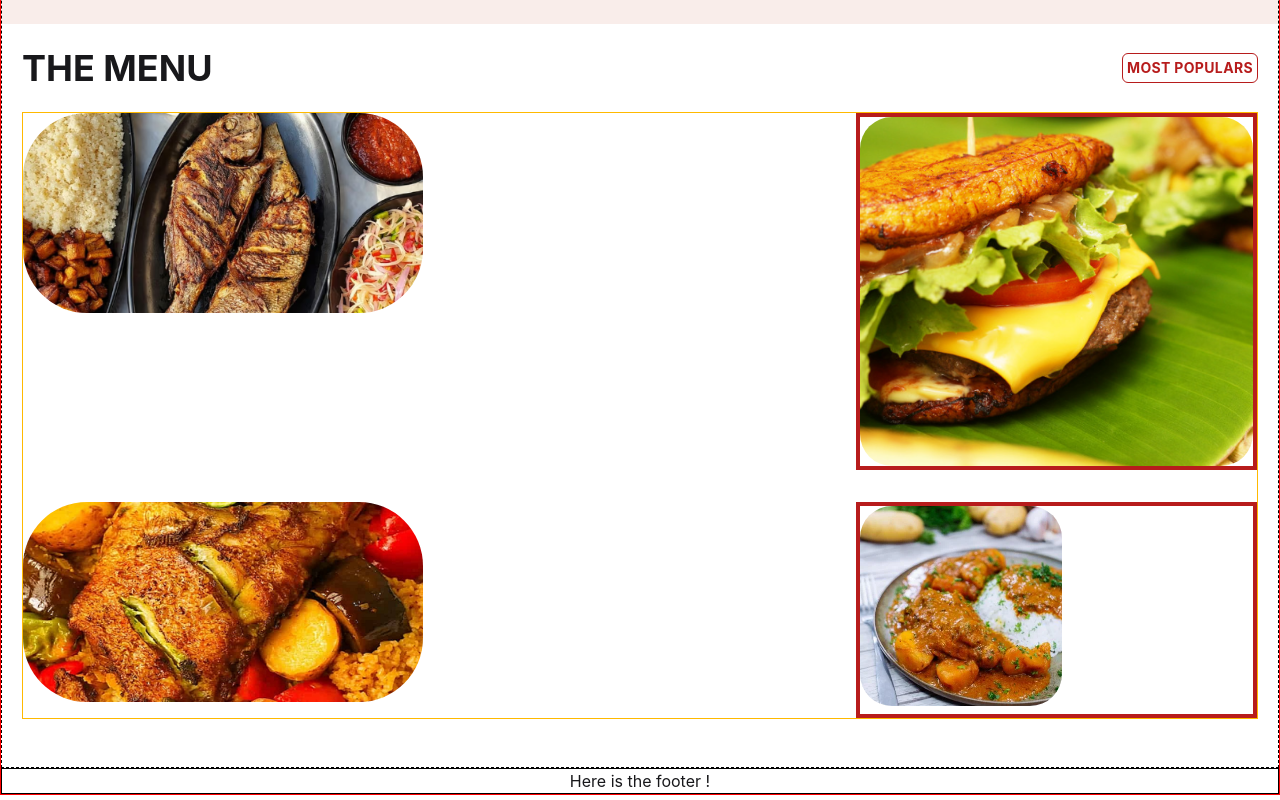
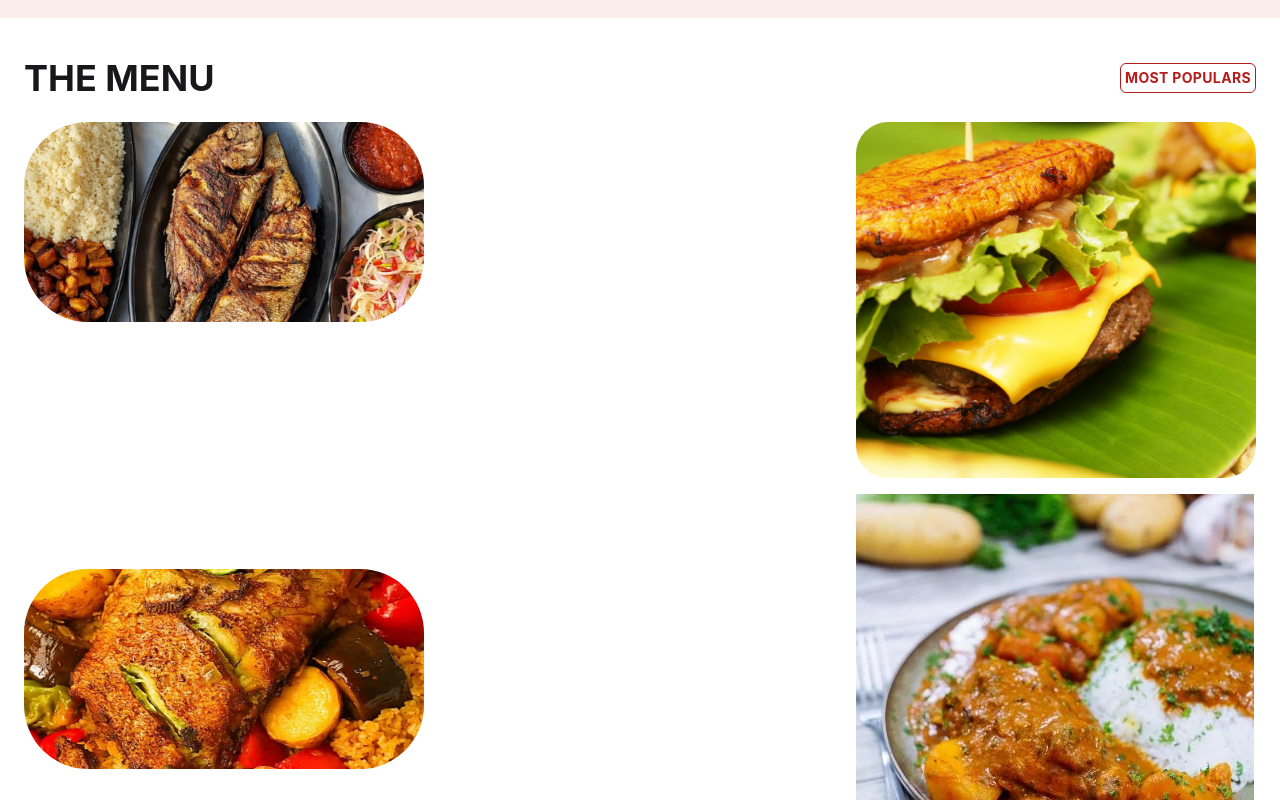
Before and after one commit to trab-ml/spicyfood, a Vue app: page / in a window 1280 px wide. Shown: the part 1780-2580 px from the top of the page. Built offline with nearby package versions, Linux system fonts and the light colour scheme.

Commit message:
Adjust the menu and Clean up

```diff
--- a/src/App.vue
+++ b/src/App.vue
@@ -1,9 +1,9 @@
 <template>
-    <Header class="border border-solid border-black text-center" />
-    <main class="border border-dashed border-black text-center">
+    <Header />
+    <main>
         <RouterView />
     </main>
-    <Footer class="border border-solid border-black text-center" />
+    <Footer />
 </template>
 
 <script setup lang="ts">
--- a/src/components/Footer.vue
+++ b/src/components/Footer.vue
@@ -1,6 +1,6 @@
 <template>
     <footer>
-        <h1>Here is the footer !</h1>
+        <h1 class="text-center border">Here is the footer !</h1>
     </footer>
 </template>
 
--- a/src/pages/HomePage.vue
+++ b/src/pages/HomePage.vue
@@ -1,6 +1,6 @@
 <template>
     <section
-        class="px-5 my-8 p-2 text-start bg-(--light-pink) border border-amber-400"
+        class="px-5 my-8 p-2 text-start bg-(--light-pink)"
     >
         <span class="badge bg-(--secondary) text-(--classic-white)">{{
             $t("homepage.label")
@@ -91,7 +91,7 @@
             </div>
         </div>
     </section>
-    <div class="px-5 py-6 text-left">
+    <div class="my-4 px-6 py-6 text-left">
         <div class="flex items-center justify-between">
             <h2 class="text-4xl font-bold">
                 {{ $t("homepage.menu.heading") }}
@@ -101,35 +101,33 @@
                 >{{ $t("homepage.menu.mostPopulars") }}</span
             >
         </div>
-        <div class="grid grid-cols-3 gap-4 my-6 border border-amber-400">
-            <div class="row-span-2 col-span-2">
+        <div class="w--100 grid grid-cols-3 grid-flow-dense gap-4 my-6">
+            <div class="col-span-2 row-span-2">
                 <img
                     src="/attieke-plantains-poisson.png"
                     alt="attieke plantains poisson"
                     class="object-cover w-100 h-50 rounded-[4rem]"
                 />
-                <!-- <h4>{{ $t("homepage.menu.dishOne.name") }}</h4>
-                <p>{{ $t("homepage.menu.dishOne.description") }}</p> -->
             </div>
-            <div class="row-span-1 col--span-1 border-4 border-(--primary)">
+            <div>
                 <img
                     src="/burger-bananes-plantains.png"
                     alt="burger bananes plantains"
                     class="rounded-4xl"
                 />
             </div>
-            <div class="col-span-2">
+            <div class="col-span-2 row-span-2">
                 <img
                     src="/tcheboudiene-poisson.png"
                     alt="tcheboudiene poisson"
                     class="object-cover w-100 h-50 rounded-[4rem]"
                 />
             </div>
-            <div class="row-span-2 col-span-1 border-4 border-(--primary)">
+            <div class="row-span-3 col-start-3">
                 <img
                     src="/sauce-mafe-poulet.png"
                     alt="sauce mafe poulet"
-                    class="object-cover h-50 rounded-4xl"
+                    class="object-cover h-full rounded--4xl"
                 />
             </div>
         </div>
--- a/src/style.css
+++ b/src/style.css
@@ -22,7 +22,5 @@ body #app {
   width: 100%;
   height: 100%;
 
-  border: 1px solid red;
-
   background: var(--classic-white);
 }
```
